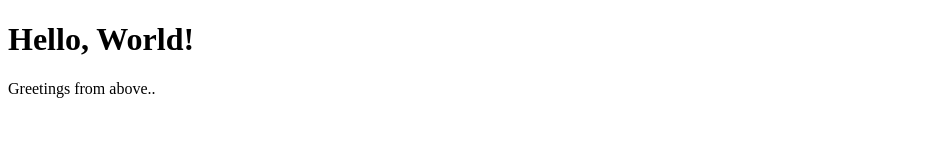
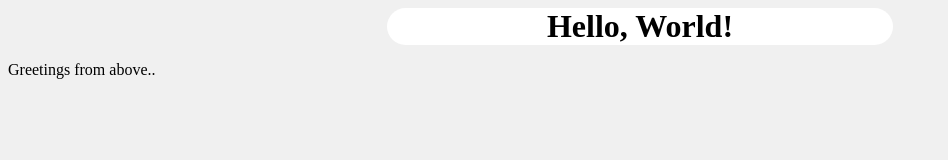
Before and after one commit to jack-brosnan/2409-TIAS-GitIntro, a plain HTML site: page index.html in a window 1280 px wide. Shown: the whole page, without its empty margins (0-948 px from the left). Drawn offline with Linux system fonts and the light colour scheme.

Commit message:
Added basic styling to index.html

```diff
--- a/index.html
+++ b/index.html
@@ -4,6 +4,19 @@
     <meta charset="UTF-8">
     <meta name="viewport" content="width=device-width, initial-scale=1.0">
     <title>Document</title>
+<style>
+    body {
+        background-color: #f0f0f0;
+    }
+
+    h1 {
+        text-align: center;
+        background-color: #fff;
+        width: 40%;
+        margin: 0 auto;
+        border-radius: 25px;
+    }
+</style>
 </head>
 <body>
     <h1>Hello, World!</h1>
```
